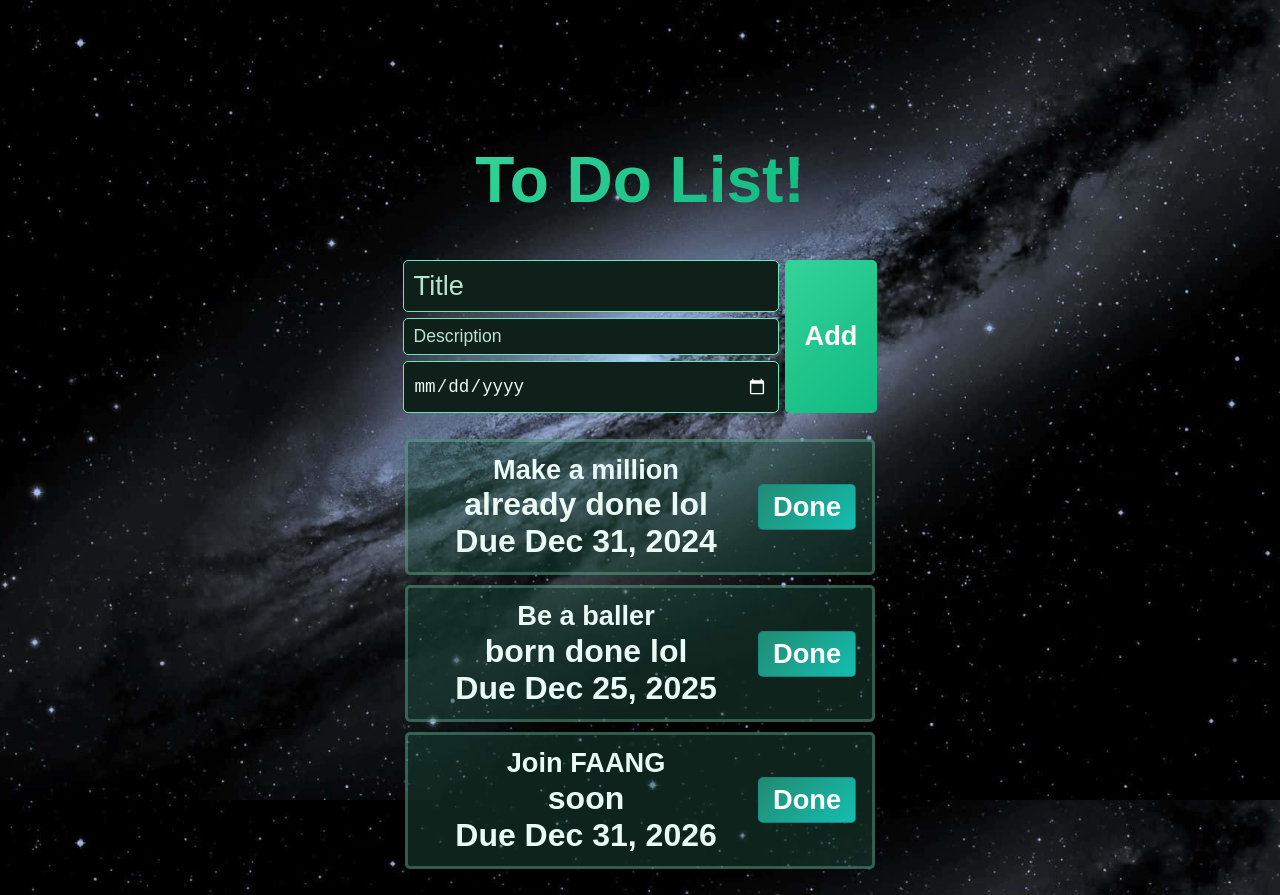
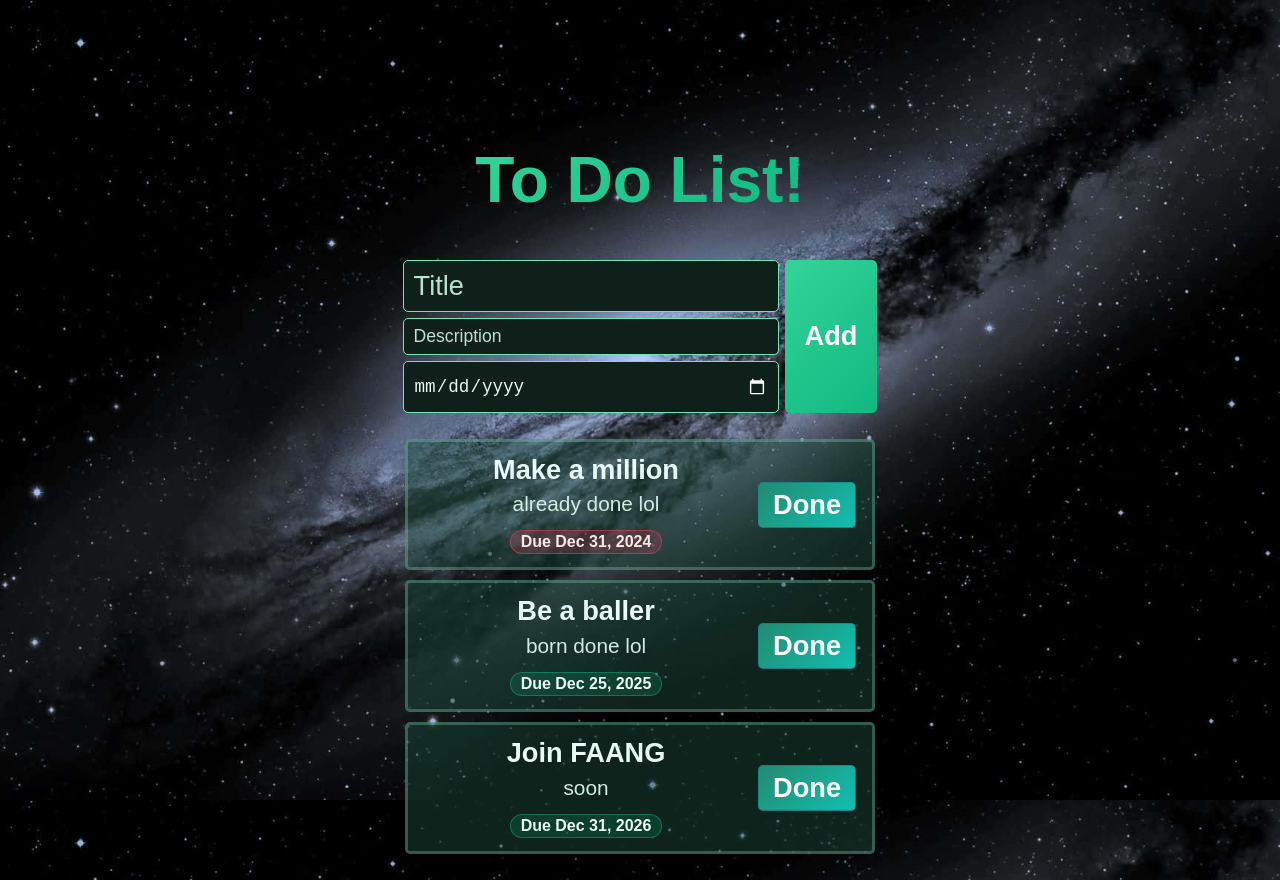
Before and after one commit to ryan-helou/Todo-List, a React (Vite) app: page / in a window 1280 px wide. Built offline with nearby package versions, Linux system fonts and the light colour scheme.

Commit message:
some css stuff and making the date order better

```diff
--- a/src/ToDoList.jsx
+++ b/src/ToDoList.jsx
@@ -13,6 +13,12 @@ function TodoList() {
     setNewTask((t) => ({ ...t, [name]: value }));
   }
 
+  function compareDue(a, b) {
+    if (!a.dueAt && !b.dueAt) return 0; // both undated
+    if (!a.dueAt) return 1; // a undated -> after b
+    if (!b.dueAt) return -1; // b undated -> after a
+    return a.dueAt.localeCompare(b.dueAt); // ISO YYYY-MM-DD compare
+  }
   function addTask(e) {
     e.preventDefault();
     if (newTask.title.trim() !== "") {
@@ -88,34 +94,26 @@ function TodoList() {
         </button>
       </form>
       <ol>
-        {tasks.map((task, index) => {
-          const dueText = formatDateLocal(task.dueAt);
-          const overdue = isOverdue(task.dueAt);
-
-          return (
+        {[...tasks].sort(compareDue).map((task, index) => (
           <li key={index}>
             <span className="text">
               <strong className="task-title">{task.title}</strong>
-                {task.desc ? (
-                  <div className="task-desc">{task.desc}</div>
-                ) : null}
-
-                {dueText && (
-                  <span className={`date-chip ${overdue ? "overdue" : ""}`}>
-                    Due {dueText}
+              {task.desc ? <div className="task-desc">{task.desc}</div> : null}
+              {formatDateLocal(task.dueAt) && (
+                <span
+                  className={`date-chip ${
+                    isOverdue(task.dueAt) ? "overdue" : ""
+                  }`}
+                >
+                  Due {formatDateLocal(task.dueAt)}
                 </span>
               )}
             </span>
-
-              <button
-                className="delete-button"
-                onClick={() => deleteTask(index)}
-              >
+            <button className="delete-button" onClick={() => deleteTask(index)}>
               Done
             </button>
           </li>
-          );
-        })}
+        ))}
       </ol>
     </div>
   );
--- a/src/index.css
+++ b/src/index.css
@@ -1,4 +1,3 @@
-
 .to-do-list{
     font-family: Arial, sans-serif;
     display: flex;
@@ -75,10 +74,8 @@ button{
     font-size: 1.1rem;
     padding: 8px 10px;
     border-radius: 5px;
-    color-scheme: dark; /* hints the UA to render its popup in dark mode if supported */
-
+    color-scheme: dark;
 }
-
 
 input::placeholder{ color: #B7E4CF; }
 input:focus{
@@ -111,20 +108,40 @@ li{
     hyphens: auto;
 }
 
-.text > strong {
+.text > strong,
+.task-title {
   display: block;
   font-size: 1.7rem;
   font-weight: 700;
   line-height: 1.2;
+  color: #EAFAF4;
 }
-
-.text > .desc {
+.text > .desc,
+.task-desc {
   display: block;
   font-size: 1.3rem;
   font-weight: 400;
   line-height: 1.35;
   margin-top: 4px;
-  opacity:0.95;
+  opacity: 0.95;
+  color: #D7F7EB;
+}
+
+.date-chip {
+  display: inline-block;
+  margin-top: 6px;
+  padding: 2px 10px;
+  border-radius: 999px;
+  font-size: 1rem;
+  font-weight: 600;
+  background: rgba(16, 185, 129, 0.18);
+  border: 1px solid rgba(16, 185, 129, 0.45);
+  color: #EAFBF4;
+}
+.date-chip.overdue {
+  background: rgba(244, 63, 94, 0.20);
+  border-color: rgba(244, 63, 94, 0.55);
+  color: #FFE7EA;
 }
 
 .task-form {
@@ -135,8 +152,6 @@ li{
   align-items: start;
   max-width: 640px;
 }
-
-
 .task-form .add-button {
   grid-column: 2;
   grid-row: 1 / span 3;
```
Lines whose indentation alone changed are shown as unchanged.
